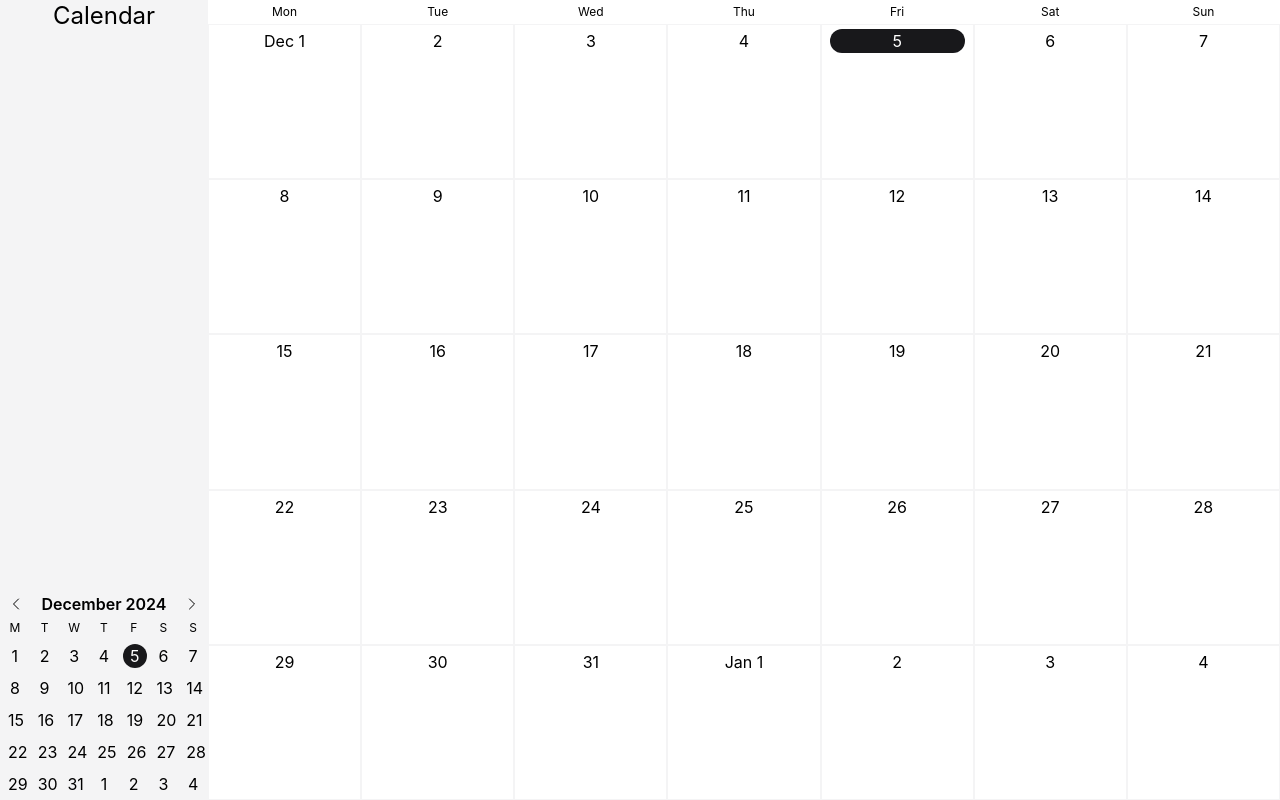
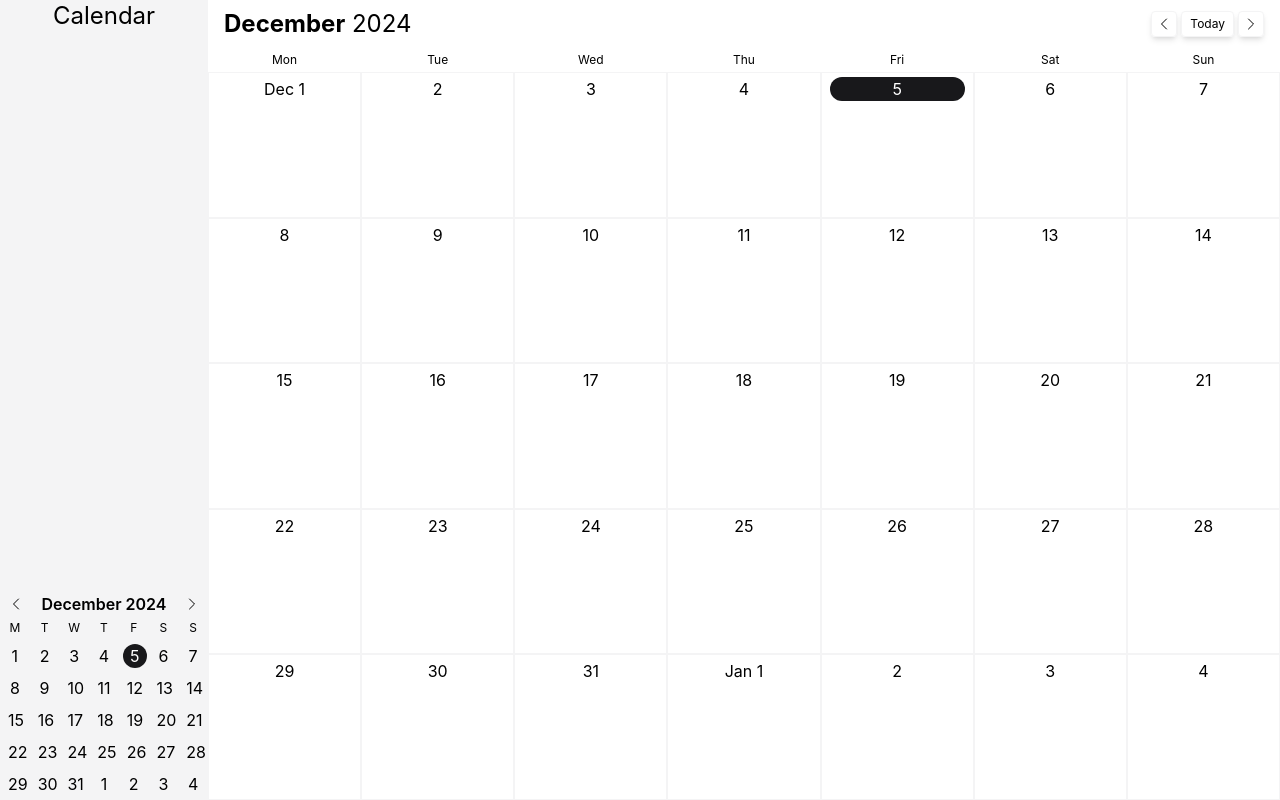
Before and after one commit to danielsprohar/nf-calendar, a React (Vite) app: page / in a window 1280 px wide. Built offline with nearby package versions, Linux system fonts and the light colour scheme.

Commit message:
feat: CalendarHeader component that will be used in the following views:
- week
- month
- year

```diff
--- a/src/App.tsx
+++ b/src/App.tsx
@@ -1,3 +1,4 @@
+import CalendarHeader from './components/calendar/CalendarHeader'
 import CalendarMini from './components/calendar/mini/CalendarMini'
 import CalendarMonth from './components/calendar/month/CalendarMonth'
 
@@ -12,7 +13,8 @@ function App() {
         <CalendarMini />
       </div>
       {/* Main */}
-      <main className="flex-1">
+      <main className="flex-1 flex flex-col">
+        <CalendarHeader />
         <CalendarMonth />
       </main>
     </div>
--- /dev/null
+++ b/src/components/calendar/CalendarHeader.tsx
@@ -0,0 +1,68 @@
+export default function CalendarHeader() {
+  const date = new Date()
+  const monthFormatter = new Intl.DateTimeFormat('en-US', {
+    month: 'long',
+  })
+  const yearFormatter = new Intl.DateTimeFormat('en-US', {
+    year: 'numeric',
+  })
+
+  return (
+    <div className="px-4 py-2 flex items-center justify-between">
+      <div
+        role="heading"
+        className="text-2xl"
+      >
+        <span className="font-bold">{monthFormatter.format(date)}</span>&nbsp;
+        <span>{yearFormatter.format(date)}</span>
+      </div>
+
+      <div className="flex items-center justify-between gap-x-1">
+        <button
+          aria-label="Previous date period"
+          className="p-1 shadow-md rounded border border-zinc-100 hover:bg-zinc-200 dark:border-zinc-800 dark:bg-zinc-800 hover:dark:bg-zinc-900"
+        >
+          <svg
+            xmlns="http://www.w3.org/2000/svg"
+            fill="none"
+            viewBox="0 0 24 24"
+            strokeWidth={1.5}
+            stroke="currentColor"
+            className="size-4"
+          >
+            <path
+              strokeLinecap="round"
+              strokeLinejoin="round"
+              d="M15.75 19.5 8.25 12l7.5-7.5"
+            />
+          </svg>
+        </button>
+        <button
+          aria-label="View today's events"
+          className="px-2 py-1 shadow-md rounded border border-zinc-100 dark:border-zinc-800 text-xs hover:bg-zinc-200 hover:dark:bg-zinc-900 dark:bg-zinc-800"
+        >
+          Today
+        </button>
+        <button
+          aria-label="Next date period"
+          className="p-1 shadow-md rounded border border-zinc-100 hover:bg-zinc-200 dark:border-zinc-800 dark:bg-zinc-800 hover:dark:bg-zinc-900"
+        >
+          <svg
+            xmlns="http://www.w3.org/2000/svg"
+            fill="none"
+            viewBox="0 0 24 24"
+            strokeWidth={1.5}
+            stroke="currentColor"
+            className="size-4"
+          >
+            <path
+              strokeLinecap="round"
+              strokeLinejoin="round"
+              d="m8.25 4.5 7.5 7.5-7.5 7.5"
+            />
+          </svg>
+        </button>
+      </div>
+    </div>
+  )
+}
```
